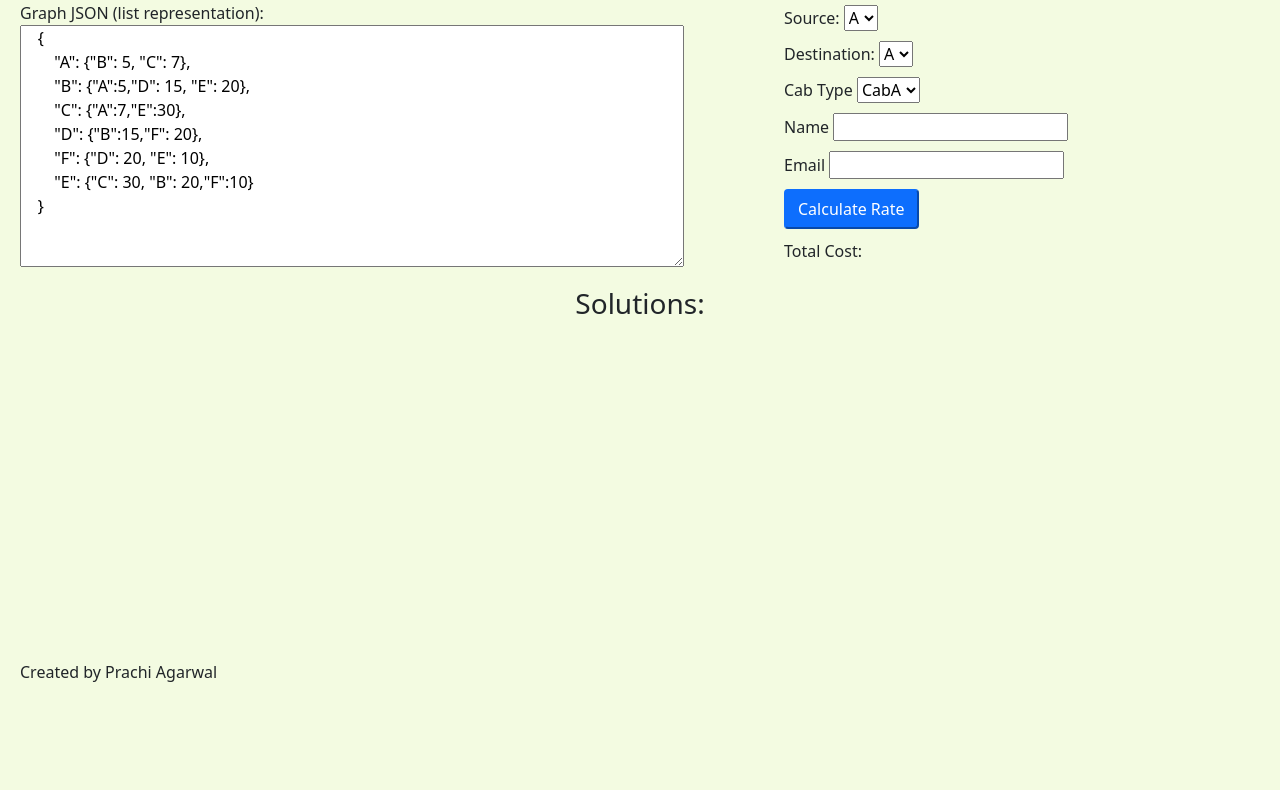
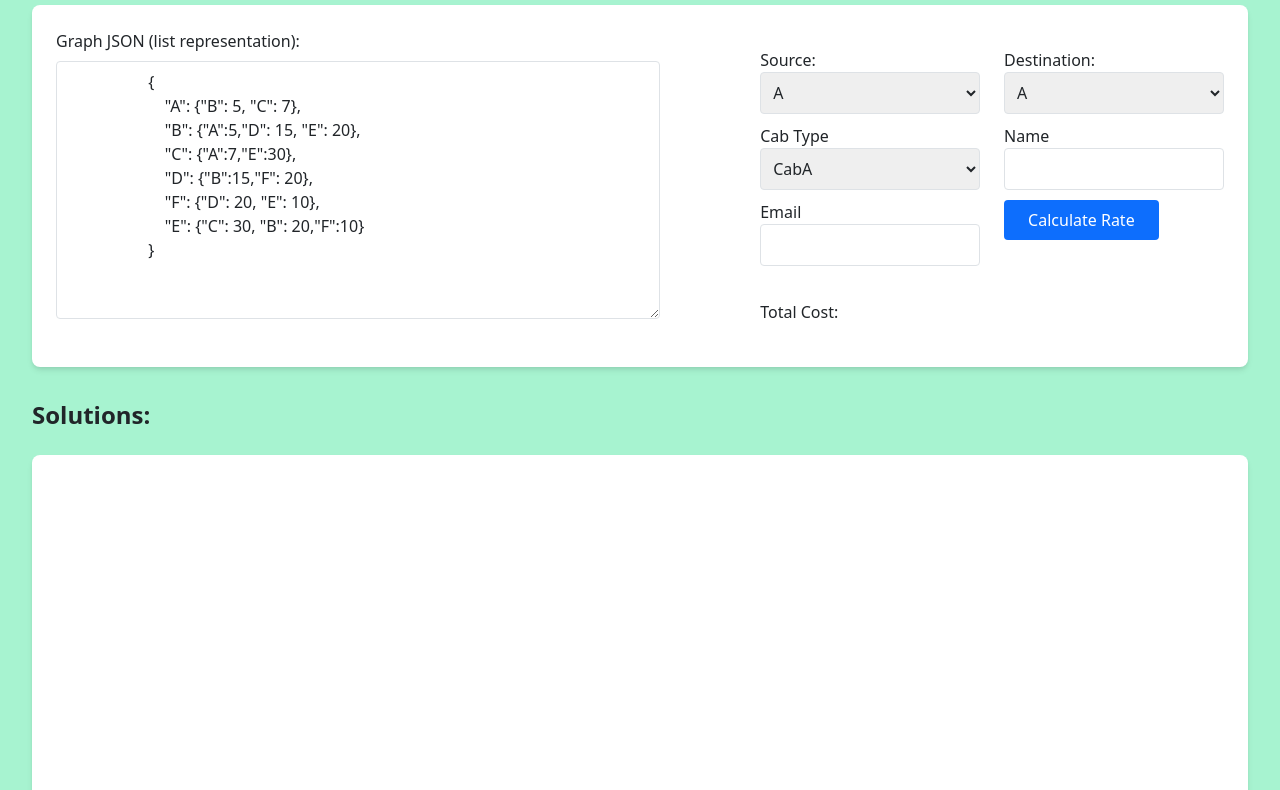
Before and after one commit to Prachi-16-max/Cab_System, a website: page frontend/index.html in a window 1280 px wide. Shown: the part 107-897 px from the top of the page. Before the commit the page ends 800 px from the top, so only its background shows below. Drawn offline with nearby package versions, Linux system fonts and the light colour scheme.

Commit message:
added tailwind css

```diff
--- a/frontend/index.html
+++ b/frontend/index.html
@@ -1,5 +1,6 @@
 <!DOCTYPE html>
 <html lang="en">
+
 <head>
     <meta charset="utf-8" />
     <title>Cab Management</title>
@@ -13,20 +14,19 @@
       crossorigin="anonymous"
     />
     <link rel="stylesheet" href="styles.css" />
+    <link href="https://cdn.jsdelivr.net/npm/tailwindcss@2.2.19/dist/tailwind.min.css" rel="stylesheet">
+    <link rel="stylesheet" href="styles.css" />
 </head>
 
-  <body style="background-color: #eefad4af">
-    <div>
-      <h1 class="heading">Cab Management</h1>
-      <div class="jsonAndForm">
-        <div class="jsonRepresentation">
-          <label for="problemJSON">Graph JSON (list representation):</label>
-          <textarea
-            id="problemJSON"
-            cols="70"
-            rows="10"
-            onchange="renderStartNodeSelect()"
-          >
+<body class="bg-green-200">
+    <div class="container mx-auto">
+        <h1 class="text-3xl font-bold mt-8 mb-4">Cab Management</h1>
+        <div class="jsonAndForm bg-white p-4 rounded-lg shadow-md">
+            <div class="jsonRepresentation mb-4">
+                <label for="problemJSON" class="block mb-2">Graph JSON (list representation):</label>
+                <textarea id="problemJSON" cols="70" rows="10"
+                    class="block w-full border border-gray-300 rounded p-2 focus:outline-none focus:border-blue-500"
+                    onchange="renderStartNodeSelect()">
                     {
                         "A": {"B": 5, "C": 7},
                         "B": {"A":5,"D": 15, "E": 20},
@@ -35,14 +35,16 @@
                         "F": {"D": 20, "E": 10},
                         "E": {"C": 30, "B": 20,"F":10}
                     }
-            </textarea
-          >
+                </textarea>
             </div>
 
             <form>
+                <div class="grid grid-cols-2 gap-4">
                     <div class="form-group">
-            <label for="startNodeSelect">Source:</label>
-            <select id="startNodeSelect" required>
+                        <label for="startNodeSelect" class="block">Source:</label>
+                        <select id="startNodeSelect"
+                            class="block w-full border border-gray-300 rounded p-2 focus:outline-none focus:border-blue-500"
+                            required>
                             <option value="A">A</option>
                             <option value="B">B</option>
                             <option value="C">C</option>
@@ -53,8 +55,10 @@
                     </div>
 
                     <div class="form-group">
-            <label for="startNodeSelect" required>Destination: </label>
-            <select id="endNodeSelect">
+                        <label for="endNodeSelect" class="block">Destination:</label>
+                        <select id="endNodeSelect"
+                            class="block w-full border border-gray-300 rounded p-2 focus:outline-none focus:border-blue-500"
+                            required>
                             <option value="A">A</option>
                             <option value="B">B</option>
                             <option value="C">C</option>
@@ -63,9 +67,14 @@
                             <option value="F">F</option>
                         </select>
                     </div>
+                </div>
+
+                <div class="grid grid-cols-2 gap-4">
                     <div class="form-group">
-            <label for="">Cab Type</label>
-            <select id="cabSelect" required>
+                        <label for="cabSelect" class="block">Cab Type</label>
+                        <select id="cabSelect"
+                            class="block w-full border border-gray-300 rounded p-2 focus:outline-none focus:border-blue-500"
+                            required>
                             <option value="CabA">CabA</option>
                             <option value="CabB">CabB</option>
                             <option value="CabC">CabC</option>
@@ -75,25 +84,34 @@
                     </div>
 
                     <div class="form-group">
-            <label for="name">Name</label>
-            <input type="text" name="name" id="name" required />
+                        <label for="name" class="block">Name</label>
+                        <input type="text" name="name" id="name"
+                            class="block w-full border border-gray-300 rounded p-2 focus:outline-none focus:border-blue-500"
+                            required />
+                    </div>
+                </div>
+
+                <div class="grid grid-cols-2 gap-4">
+                    <div class="form-group">
+                        <label for="email" class="block">Email</label>
+                        <input type="text" name="email" id="email"
+                            class="block w-full border border-gray-300 rounded p-2 focus:outline-none focus:border-blue-500"
+                            required />
                     </div>
 
                     <div class="form-group">
-            <label for="email">Email</label>
-            <input type="text" name="email" id="email" required />
+                        <button class="submitBtn bg-blue-500 text-white px-4 py-2 rounded">Calculate Rate</button>
+                        <button class="bookCabBtn bg-blue-500 text-white px-4 py-2 rounded">Book Cab</button>
                     </div>
-          <div class="form-group">
-            <button class="submitBtn">Calculate Rate</button>
-            <button class="bookCabBtn">Book Cab</button>
                 </div>
-          <div>Total Cost: <span id="cost"> </span></div>
+                <div class="mt-4">Total Cost: <span id="cost"> </span></div>
             </form>
         </div>
     </div>
-    <div>
-      <h3 class="heading">Solutions:</h3>
-      <div class="solutionDiv">
+    <div class="container mx-auto mt-8">
+        <h3 class="text-2xl font-bold mb-4">Solutions:</h3>
+        <div class="solutionDiv bg-white p-4 rounded-lg shadow-md">
+            <div class="grid grid-cols-2 gap-4">
                 <div>
                     <div id="graph"></div>
                 </div>
@@ -102,7 +120,9 @@
                 </div>
             </div>
         </div>
-    <span class="footer">Created by Prachi Agarwal</span>
+    </div>
+    <span class="block text-center mt-8 mb-4">Created by Prachi Agarwal</span>
+    <script src="script.js" async></script>
 </body>
-  <script src="script.js" async></script>
+
 </html>
```
Lines whose indentation alone changed are shown as unchanged.
